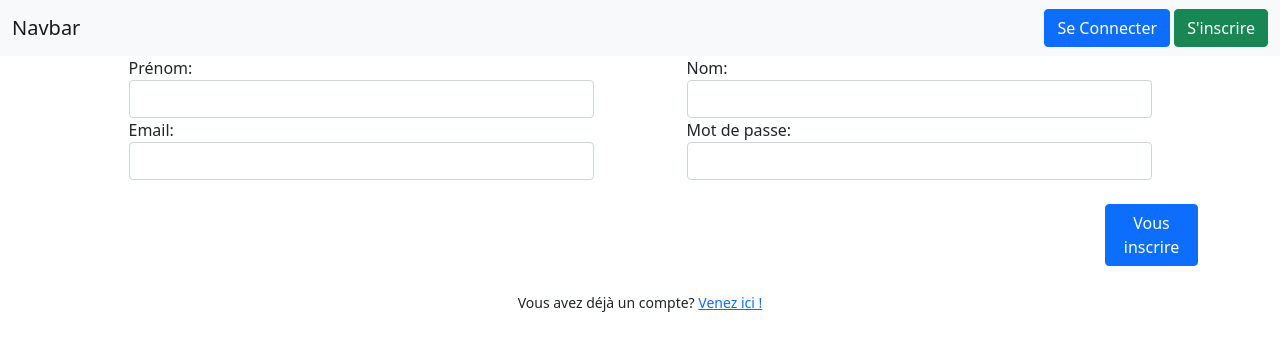
After one commit to Benh59122/projet_animal, a PHP site: page /View/inscription.php in a window 1280 px wide. The commit adds this page. Shown: the top 351 px of the page. Run offline with PHP 8.4, Linux system fonts and the light colour scheme.

Commit message:
Add files via upload

```diff
--- a/projet_animal/Controller/AccueilController.php
+++ b/projet_animal/Controller/AccueilController.php
@@ -1,2 +1,3 @@
 <?php
 include "../View/accueil.php";
+?>
--- a/projet_animal/Controller/ConnexionController.php
+++ b/projet_animal/Controller/ConnexionController.php
@@ -1,10 +1,10 @@
 <?php
 include "../Models/Users.php";
 if(isset($_GET['connect'])){
-    $username = filter_var($_POST['username'], FILTER_VALIDATE_EMAIL) ? $_POST['username'] : null;
+    $email = filter_var($_POST['username'], FILTER_VALIDATE_EMAIL) ? $_POST['username'] : null;
     $password = $_POST['password'];
     // $users = new Users();
-    $users->connectUser($username, $password);
+    $users->connectUser($email, $password);
     header("Location:/");
 }else{
     include "../View/connexion.php";
--- a/projet_animal/Models/Bdd.php
+++ b/projet_animal/Models/Bdd.php
@@ -7,8 +7,8 @@ class Bdd {
     private PDO $bdd;
 
     public function __construct(){
-        // $this->bdd = new PDO("mysql:host=localhost:3308;dbname=intro-mvc", "root", "root");
-         $this->bdd = new PDO("mysql:host=localhost:3308;dbname=socialdb", "root", "root");
+
+         $this->bdd = new PDO("mysql:host=localhost:3306;dbname=projet_animal", "root", "");
 
     }
 
--- a/projet_animal/View/accueil.php
+++ b/projet_animal/View/accueil.php
@@ -1,3 +1,5 @@
 <?php require "head.php" ?>
-<h1>Page d'accueil</h1>
+<h1 class="text-center">Bienvenue sur mon site d'adoption d'animaux</h1><br>
+
+<h3>Tout d'abord je vais vous présenter la liste des animaux disponible</h3>
 <?php require "foot.php" ?>
--- /dev/null
+++ b/projet_animal/View/inscription.php
@@ -0,0 +1,30 @@
+<?php require "head.php" ?>
+<form action="../Controller/InscriptionController.php?register" id="register" method="post">
+    <div class="d-flex justify-content-around flex-row">
+        <div class="col-5">
+            <label for="firstname">Prénom:</label>
+            <input type="text" id="firstname" name="firstname" class="form-control">
+        </div>
+        <div class="col-5">
+            <label for="name">Nom:</label>
+            <input type="text" id="name" name="name" class="form-control">
+        </div>
+    </div>
+    <div class="d-flex justify-content-around flex-row">
+        <div class="col-5">
+            <label for="username">Email: </label>
+            <input type="email" id="username" name="username" class="form-control">
+        </div>
+        <div class="col-5">
+            <label for="password">Mot de passe: </label>
+            <input type="password" id="password" name="password" class="form-control">
+        </div>
+    </div>
+
+    <button class="btn btn-primary offset-11 my-4"> Vous inscrire</button>
+</form>
+
+<div class="text-center">
+    <small class="mt-4">Vous avez déjà un compte? <a href="../Controller/ConnexionController.php">Venez ici !</a></small>
+</div>
+<?php require "foot.php" ?>
--- a/projet_animal/View/navbar.php
+++ b/projet_animal/View/navbar.php
@@ -1,6 +1,6 @@
 <nav class="navbar navbar-expand-lg navbar-light bg-light">
     <div class="container-fluid">
-        <a class="navbar-brand" href="/">Navbar</a>
+        <a class="navbar-brand" href="../Controller/AccueilController.php">Navbar</a>
         <button class="navbar-toggler" type="button" data-bs-toggle="collapse" data-bs-target="#navbarSupportedContent" aria-controls="navbarSupportedContent" aria-expanded="false" aria-label="Toggle navigation">
             <span class="navbar-toggler-icon"></span>
         </button>
```
Also changed, not shown: projet_animal/Controller/InscriptionController.php (added, +15 -0 lines), projet_animal/Models/Users.php (+6 -6 lines), projet_animal/View/connexion.php (added, +19 -0 lines), projet_animal/img/MCD.PNG (added), projet_animal/img/MLD.PNG (added), projet_animal/img/script.PNG (added).
